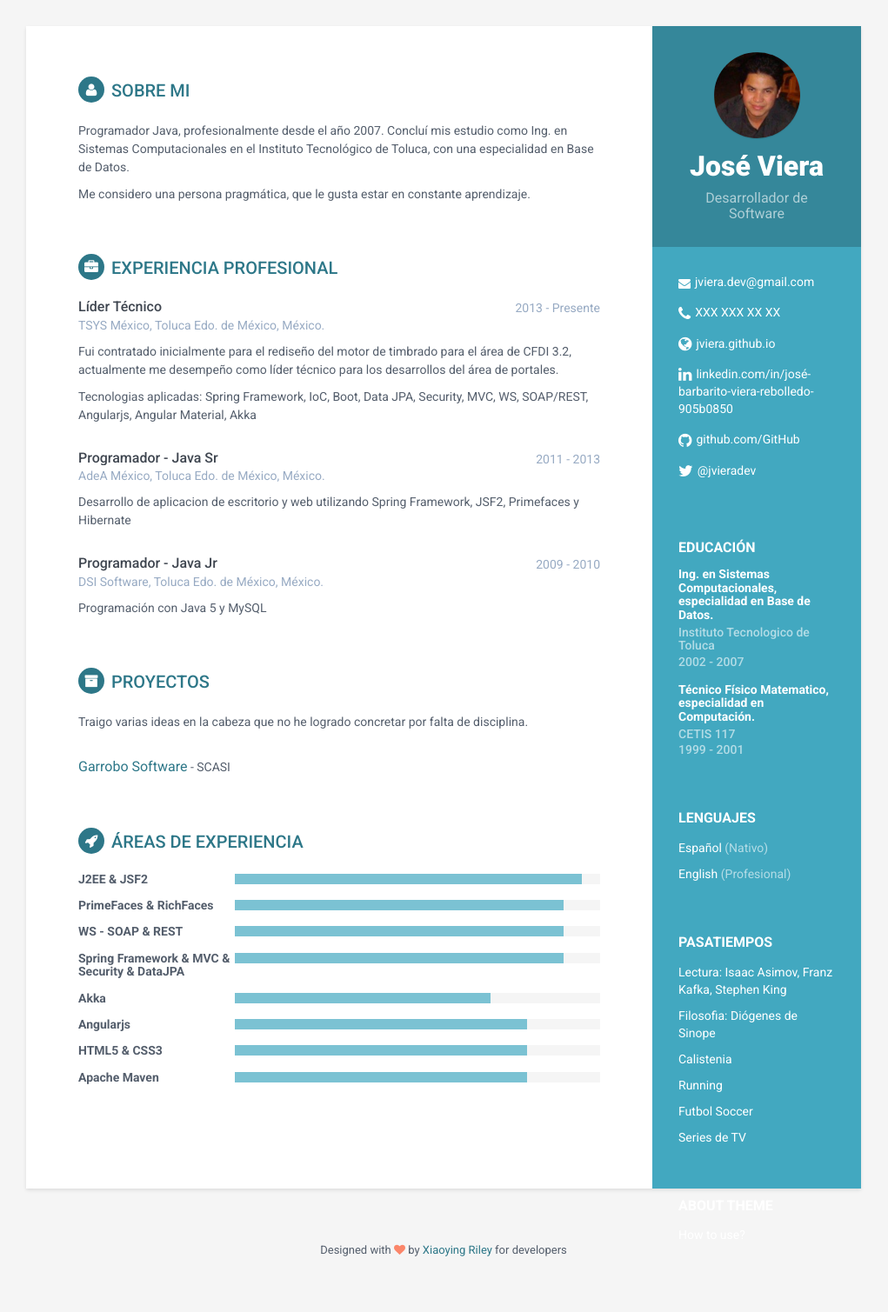
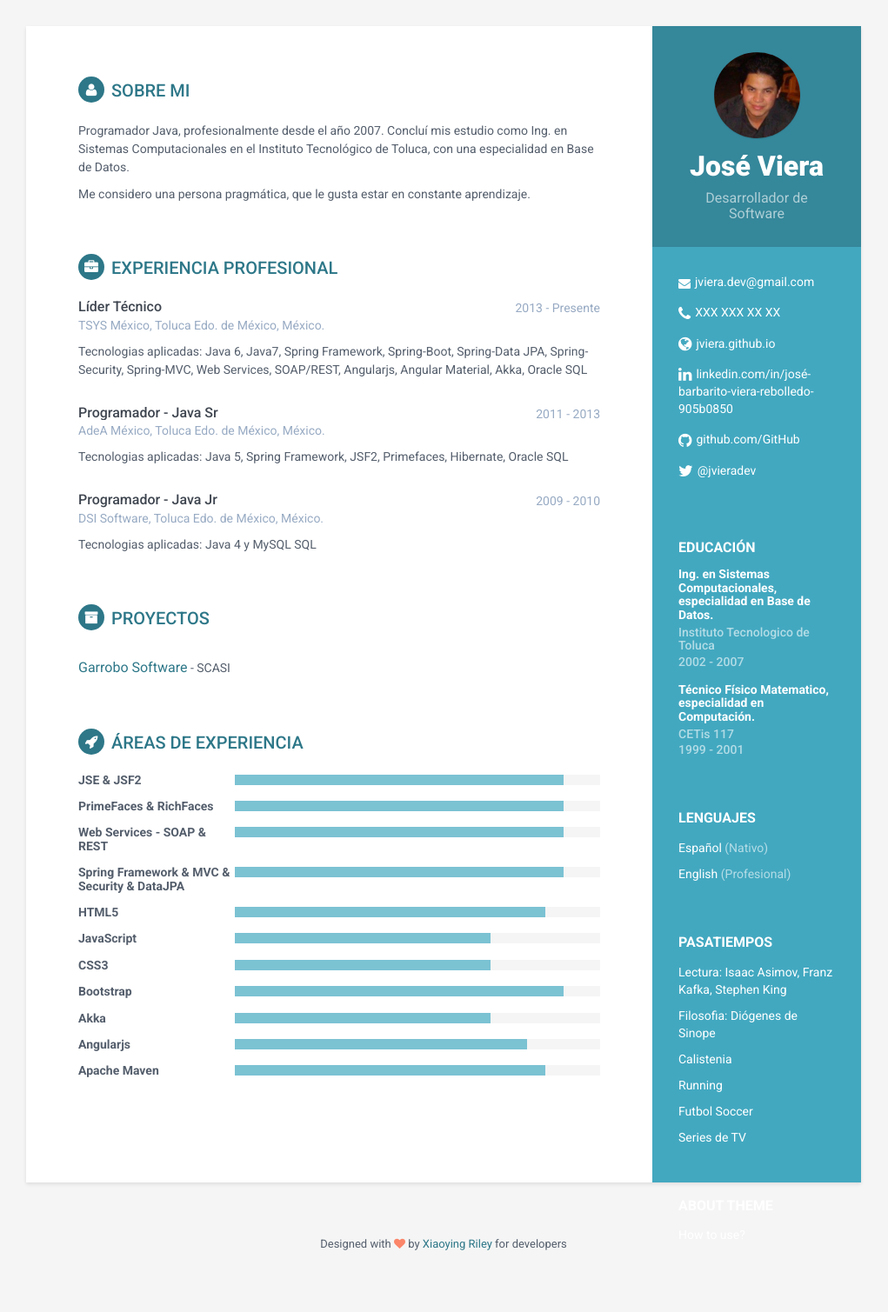
Before and after one commit to jviera/jviera.github.io, a Jekyll site: the page built from index.html, in a window 1280 px wide. Shown: the whole page at 87% size, without its empty margins (130-1151 px from the left). Built offline with Jekyll 4.4.1, drawn with Linux system fonts in a browser that asks for light colours.

Commit message:
Actualización de skills

```diff
--- a/_includes/education.html
+++ b/_includes/education.html
@@ -7,7 +7,7 @@
 </div><!--//item-->
 <div class="item">
     <h4 class="degree">Técnico Físico Matematico, especialidad en Computación.</h4>
-    <h5 class="meta">CETIS 117</h5>
+    <h5 class="meta">CETis 117</h5>
     <div class="time">1999 - 2001</div>
 </div><!--//item-->
 </div><!--//education-container-->
--- a/_includes/experience.html
+++ b/_includes/experience.html
@@ -10,8 +10,7 @@
                         <div class="company">TSYS México, Toluca Edo. de México, México.</div>
                     </div><!--//meta-->
                     <div class="details">
-                        <p>Fui contratado inicialmente para el rediseño del motor de timbrado para el área de CFDI 3.2, actualmente me desempeño como líder técnico para los desarrollos del área de portales.</p>
-                        <p>Tecnologias aplicadas: Spring Framework, IoC, Boot, Data JPA, Security, MVC, WS, SOAP/REST, Angularjs, Angular Material, Akka</p>
+                        <p>Tecnologias aplicadas: Java 6, Java7, Spring Framework, Spring-Boot, Spring-Data JPA, Spring-Security, Spring-MVC, Web Services, SOAP/REST, Angularjs, Angular Material, Akka, Oracle SQL</p>
                     </div><!--//details-->
                 </div><!--//item-->
 
@@ -24,7 +23,7 @@
                         <div class="company">AdeA México, Toluca Edo. de México, México.</div>
                     </div><!--//meta-->
                     <div class="details">
-                        <p>Desarrollo de aplicacion de escritorio y web utilizando Spring Framework, JSF2, Primefaces y Hibernate</p>
+                        <p>Tecnologias aplicadas: Java 5, Spring Framework, JSF2, Primefaces,  Hibernate, Oracle SQL</p>
                     </div><!--//details-->
                 </div><!--//item-->
 
@@ -37,7 +36,7 @@
                         <div class="company">DSI Software, Toluca Edo. de México, México.</div>
                     </div><!--//meta-->
                     <div class="details">
-                        <p>Programación con Java 5 y MySQL</p>
+                        <p>Tecnologias aplicadas: Java 4 y MySQL SQL</p>
                     </div><!--//details-->
                 </div><!--//item-->
 
--- a/_includes/projects.html
+++ b/_includes/projects.html
@@ -1,7 +1,7 @@
 <section class="section projects-section">
                 <h2 class="section-title"><i class="fa fa-archive"></i>Proyectos</h2>
                 <div class="intro">
-                    <p>Traigo varias ideas en la cabeza que no he logrado concretar por falta de disciplina.</p>
+                    <p></p>
                 </div><!--//intro-->
                 <div class="item">
                     <span class="project-title"><a href="https://garrobo-software.com.mx">Garrobo Software</a></span> - <span class="project-tagline">SCASI</span>
--- a/_includes/sidebar.html
+++ b/_includes/sidebar.html
@@ -20,7 +20,7 @@
                     {% if site.phone %}
                     <li class="phone"><i class="fa fa-phone"></i><a href="tel:{{site.phone}}">{{site.phone}}</a></li>
                     {% else %}
-                    <li class="phone"><i class="fa fa-phone"></i><a href="tel:012 345 6789">722 290 7281</a></li>
+                    <li class="phone"><i class="fa fa-phone"></i><a href="tel:012 345 6789">XXX XXX XXXX</a></li>
                     {% endif %}
 
                     {% if site.website %}
@@ -38,7 +38,7 @@
                     {% if site.github %}
                     <li class="github"><i class="fa fa-github"></i><a href="http://github.com/{{site.github}}" target="_blank">github.com/{{site.github}}</a></li>
                     {% else %}
-                    <li class="github"><i class="fa fa-github"></i><a href="http://github.com/sharu725" target="_blank">github.com/sharu725</a></li>
+                    <li class="github"><i class="fa fa-github"></i><a href="http://github.com/jviera" target="_blank">github.com/jviera</a></li>
                     {% endif %}
 
                     {% if site.twitter %}
--- a/_includes/skills.html
+++ b/_includes/skills.html
@@ -2,9 +2,9 @@
                 <h2 class="section-title"><i class="fa fa-rocket"></i>Áreas de experiencia</h2>
                 <div class="skillset">
                     <div class="item">
-                        <h3 class="level-title">J2EE &amp; JSF2</h3>
+                        <h3 class="level-title">JSE &amp; JSF2</h3>
                         <div class="level-bar">
-                            <div class="level-bar-inner" data-level="95%">
+                            <div class="level-bar-inner" data-level="90%">
                             </div>
                         </div><!--//level-bar-->
                     </div><!--//item-->
@@ -18,7 +18,7 @@
                     </div><!--//item-->
 
                     <div class="item">
-                        <h3 class="level-title">WS - SOAP &amp; REST</h3>
+                        <h3 class="level-title">Web Services - SOAP &amp; REST</h3>
                         <div class="level-bar">
                             <div class="level-bar-inner" data-level="90%">
                             </div>
@@ -34,13 +34,44 @@
                     </div><!--//item-->
 
                     <div class="item">
+                        <h3 class="level-title">HTML5</h3>
+                        <div class="level-bar">
+                            <div class="level-bar-inner" data-level="85%">
+                            </div>
+                        </div><!--//level-bar-->
+                    </div><!--//item-->
+
+                    <div class="item">
+                        <h3 class="level-title">JavaScript</h3>
+                        <div class="level-bar">
+                            <div class="level-bar-inner" data-level="70%">
+                            </div>
+                        </div><!--//level-bar-->
+                    </div><!--//item-->
+
+                    <div class="item">
+                        <h3 class="level-title">CSS3</h3>
+                        <div class="level-bar">
+                            <div class="level-bar-inner" data-level="70%">
+                            </div>
+                        </div><!--//level-bar-->
+                    </div><!--//item-->
+
+                    <div class="item">
+                        <h3 class="level-title">Bootstrap</h3>
+                        <div class="level-bar">
+                            <div class="level-bar-inner" data-level="90%">
+                            </div>
+                        </div><!--//level-bar-->
+                    </div><!--//item-->
+
+                    <div class="item">
                         <h3 class="level-title">Akka</h3>
                         <div class="level-bar">
                             <div class="level-bar-inner" data-level="70%">
                             </div>
                         </div><!--//level-bar-->
                     </div><!--//item-->
-
 
                     <div class="item">
                         <h3 class="level-title">Angularjs</h3>
@@ -51,17 +82,9 @@
                     </div><!--//item-->
 
                     <div class="item">
-                        <h3 class="level-title">HTML5 &amp; CSS3</h3>
-                        <div class="level-bar">
-                            <div class="level-bar-inner" data-level="80%">
-                            </div>
-                        </div><!--//level-bar-->
-                    </div><!--//item-->
-
-                    <div class="item">
                         <h3 class="level-title">Apache Maven</h3>
                         <div class="level-bar">
-                            <div class="level-bar-inner" data-level="80%">
+                            <div class="level-bar-inner" data-level="85%">
                             </div>
                         </div><!--//level-bar-->
                     </div><!--//item-->
```
